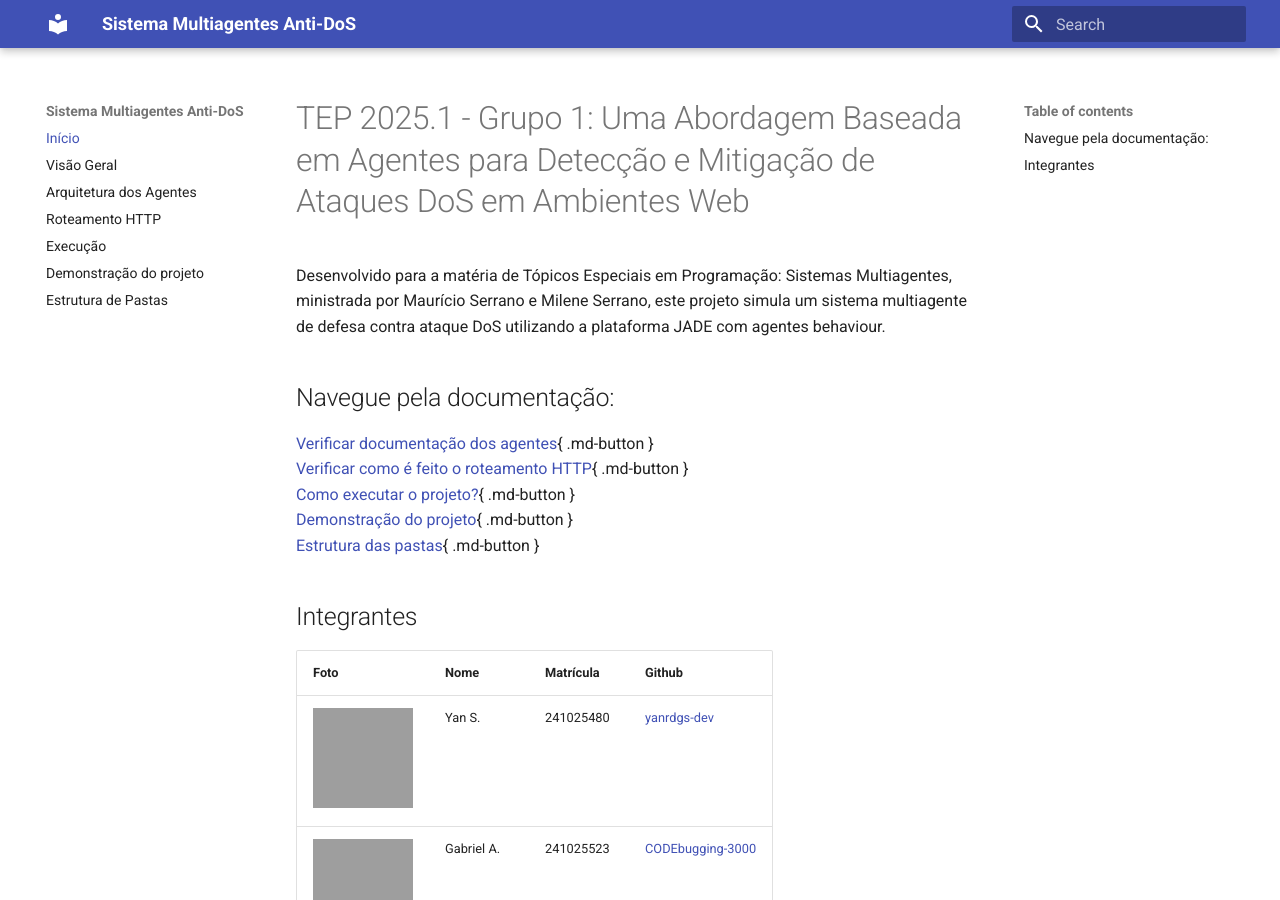
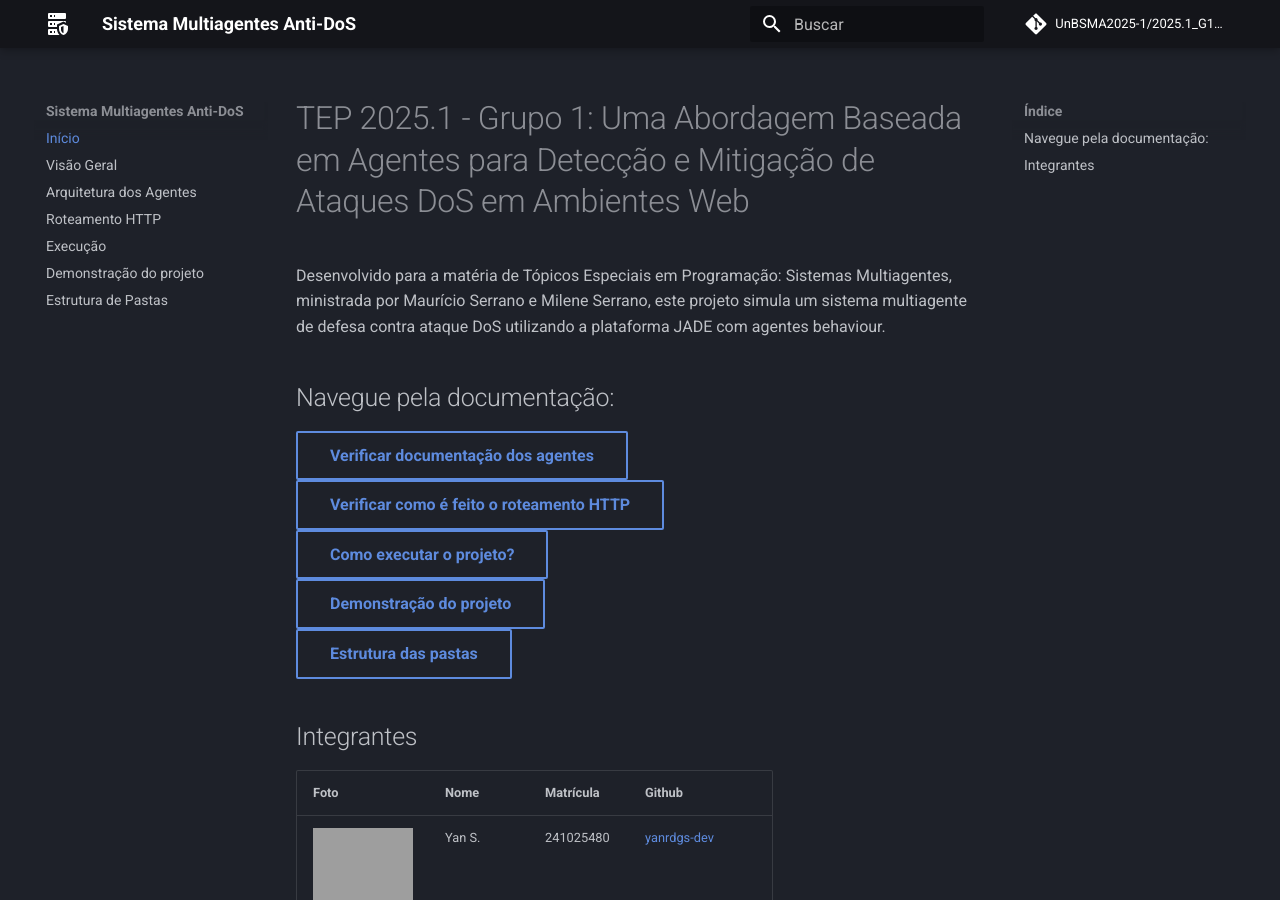
Before and after one commit to UnBSMA2025-1/2025.1_G1_SMA_MonitoramentoDeRedes, an MkDocs documentation site: the page built from docs/docs/index.md, in a window 1280 px wide and 900 px high, cut to the strip 0-900 px from the top of the window. Built offline with MkDocs 1.6.1 and Material for MkDocs 9.7.7, drawn with Linux system fonts in a browser that asks for light colours; comment, search, counter and statistics services are not loaded; grey boxes are pictures that could not be loaded.

Commit message:
docs: alteração na aparência do mkdocs

```diff
--- a/docs/mkdocs.yml
+++ b/docs/mkdocs.yml
@@ -1,8 +1,17 @@
 site_name: Sistema Multiagentes Anti-DoS
 theme:
   name: material
+  language: pt-BR
+  icon:
+    logo: material/server-security
+  palette:
+    scheme: slate
+    primary: black
 
 docs_dir: docs/
+
+markdown_extensions:
+  - attr_list
 
 nav:
   - Início: index.md
@@ -14,3 +23,5 @@ nav:
   - Estrutura de Pastas: estrutura.md
 
 site_url: https://UnBSMA2025-1.github.io/2025.1_G1_SMA_MonitoramentoDeRedes/
+repo_url: https://github.com/UnBSMA2025-1/2025.1_G1_SMA_MonitoramentoDeRedes
+repo_name: UnBSMA2025-1/2025.1_G1_SMA_MonitoramentoDeRedes
```
